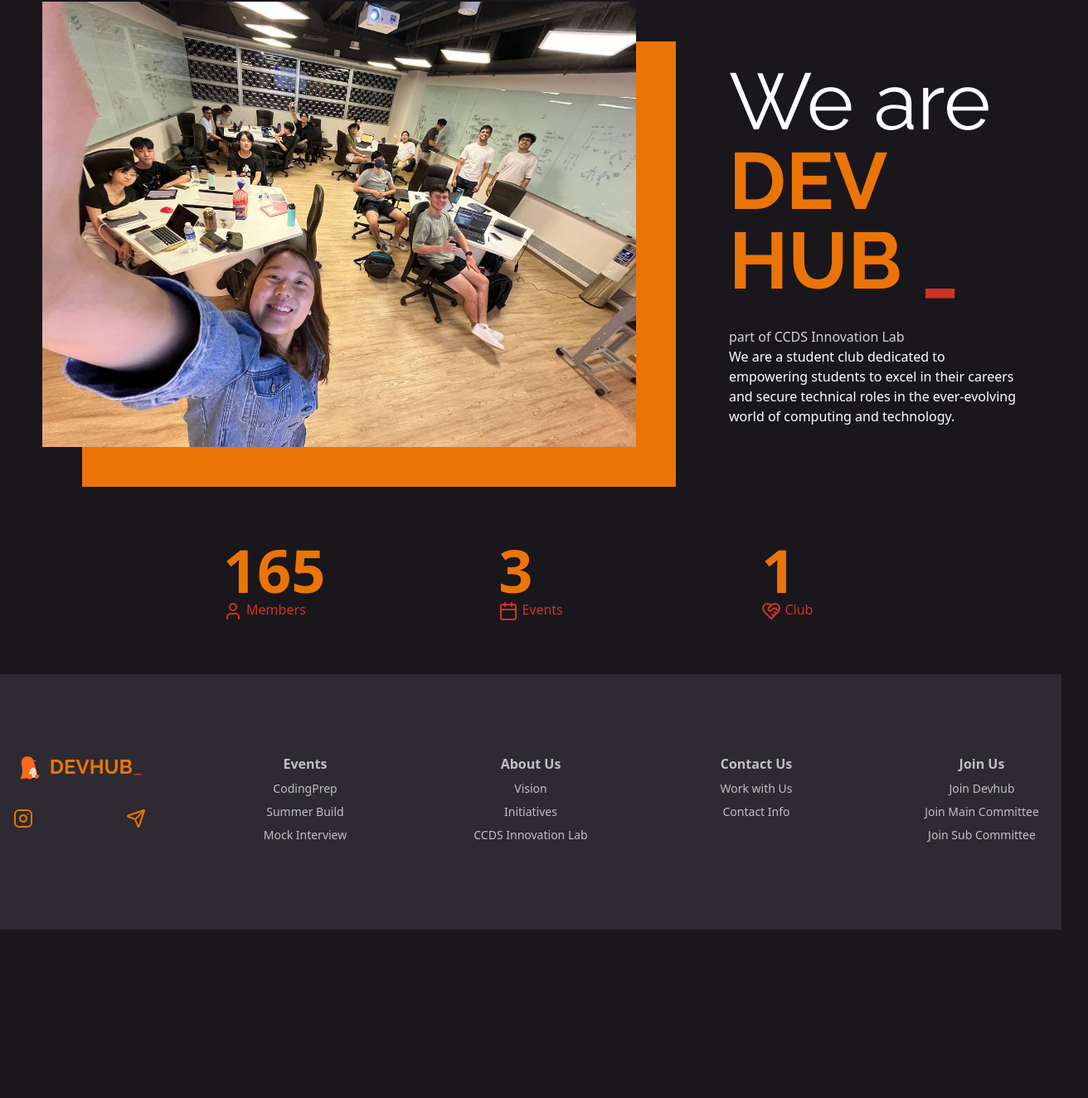
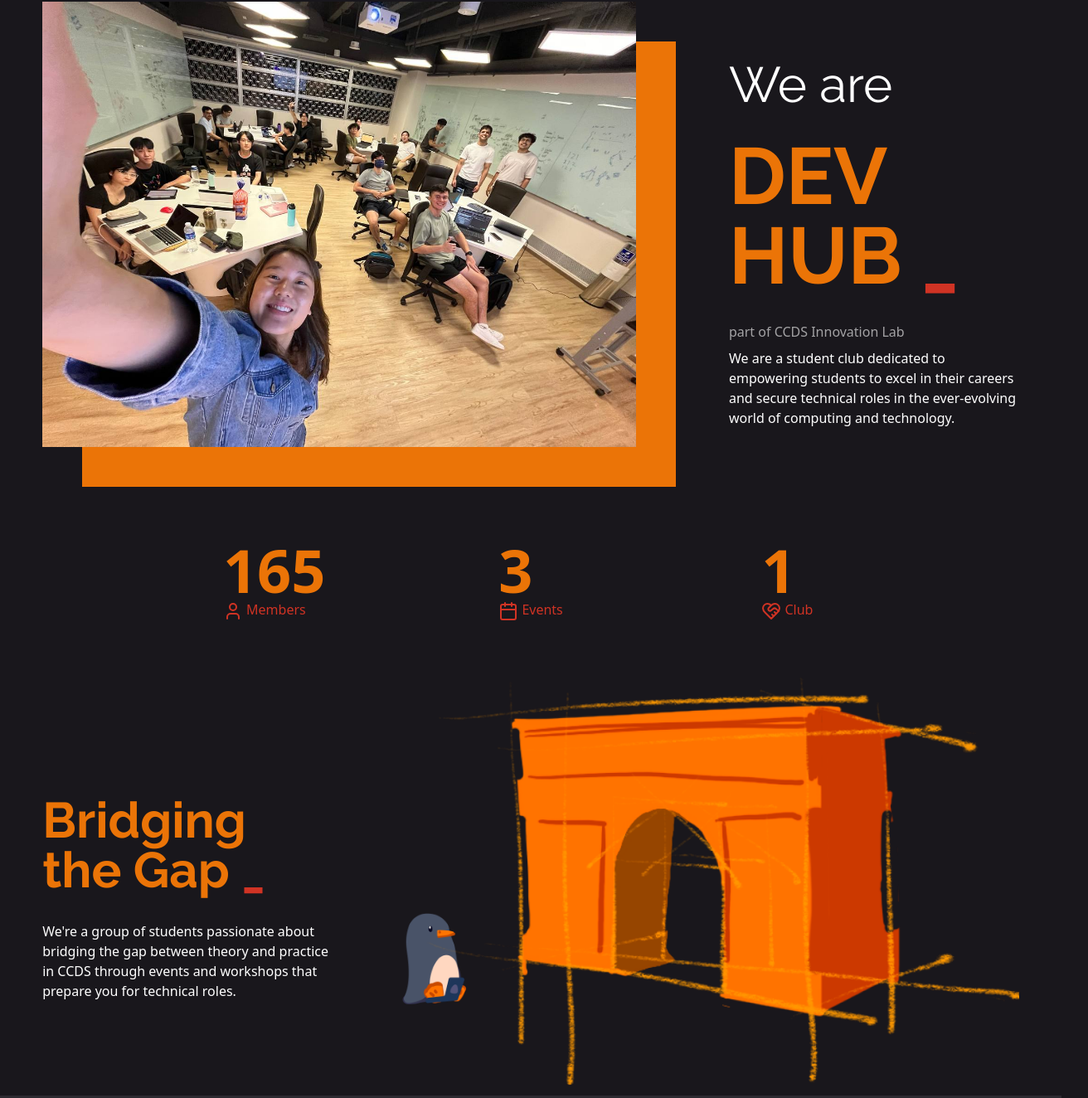
Before and after one commit to DevHub-iLab/website, an Astro site in the folder frontend/: page / in a window 1280 px wide. Shown: the part 102-1426 px from the top of the page at 83% size, 1312 px wide, since content can reach past the window. Before the commit the page ends 1223 px from the top, so only its background shows below. Built offline with nearby package versions, Linux system fonts and the light colour scheme; Astro itself is replaced by a stand-in of ours.

Commit message:
feat(frontend): add vision section to index page

```diff
--- a/frontend/src/components/nav/Footer.astro
+++ b/frontend/src/components/nav/Footer.astro
@@ -36,7 +36,7 @@
 ---
 
 <footer
-  class="grid gap-4 lg:grid-cols-[repeat(5,16em)] text-center justify-center py-24 bg-[--muted-background]"
+  class="grid gap-8 lg:gap-[4vw] lg:grid-cols-[repeat(5,10em)] text-center justify-center py-24 bg-[--muted-background]"
 >
   <div class="grid grid-cols-2 grid-rows-2 justify-items-center gap-4">
     <a class="col-span-2" href={Route.Home}> <Logo /> </a>
--- /dev/null
+++ b/frontend/src/components/style/H1.astro
@@ -0,0 +1,22 @@
+---
+//
+// Devhub Website
+// Style Components
+// H1 Header with Devhub Yellow and Red underscore style
+//
+
+import { cn } from "@/lib/utils";
+
+interface Props {
+  className?: string;
+}
+
+const { className = "" } = Astro.props;
+---
+
+<h1 class={cn("font-display font-bold", className)}>
+  <span class="text-[--yellow]">
+    <slot />
+  </span>
+  <span class="text-[--red]">_</span>
+</h1>
--- a/frontend/src/layouts/ThreeColumnLayout.astro
+++ b/frontend/src/layouts/MainAsideLayout.astro
@@ -2,10 +2,11 @@
 //
 // Devhub Website
 // Layouts
-// Three Column Layout
+// Main Aside (2-1 column) Layout
 //
 
 interface Props {
+  // whether to position the aside element on the left or right of the main element
   aside: "left" | "right";
 }
 
--- a/frontend/src/layouts/MainLayout.astro
+++ b/frontend/src/layouts/MainLayout.astro
@@ -19,7 +19,7 @@
 } = Astro.props;
 ---
 
-<html lang="en">
+<html lang="en" class="m-0">
   <head>
     <title>{title}</title>
     <meta name="description" content={description} />
--- a/frontend/src/pages/index.astro
+++ b/frontend/src/pages/index.astro
@@ -4,17 +4,21 @@
 // Homepage
 //
 import { Image } from "astro:assets";
-import MainLayout from "../layouts/MainLayout.astro";
-import ThreeColumnLayout from "../layouts/ThreeColumnLayout.astro";
+import MainLayout from "@/layouts/MainLayout.astro";
+import MainAsideLayout from "@/layouts/MainAsideLayout.astro";
+
+import { Route } from "./routes";
+import Statistics from "@/components/index/Statistics";
+import H1 from "@/components/style/H1.astro";
 
 import groupPhoto from "./group_photo.jpg";
-import { Route } from "./routes";
-import Statistics from "@/components/index/Statistics";
+import visionGraphic from "./vision_graphic.png";
 ---
 
 <MainLayout>
   <section id="introduction">
-    <ThreeColumnLayout aside="right">
+    <MainAsideLayout aside="right">
+      <!-- Overlapped yellow rectangle at the back of photo -->
       <div
         class="bg-[--yellow] translate-x-[6vmin] translate-y-[6vmin] mb-[6vmin] mr-[6vmin]"
       >
@@ -25,29 +29,47 @@
         />
       </div>
       <div slot="aside">
-        <h1 class="font-display text-8xl mb-8">
-          We are<br />
-          <span class="font-bold text-[--yellow]">
-            DEV <br />
+        <h1 class="font-display text-6xl">
+          We are
+          <H1 className="my-8 text-8xl">
+            DEV<br />
             HUB
-          </span><span class="font-bold text-[--red]">_</span>
+          </H1>
         </h1>
-        <p class="opacity-80">
+        <p class="opacity-60 my-2">
           part of
           <a class="hover:underline" href={Route.ILab}>CCDS Innovation Lab</a>
         </p>
+        <p>
         We are a student club dedicated to empowering students to excel in their
         careers and secure technical roles in the ever-evolving world of computing
         and technology.
+        </p>
       </div>
-    </ThreeColumnLayout>
+    </MainAsideLayout>
   </section>
 
   <section id="statistics">
     <Statistics client:visible />
   </section>
 
-  <section id="vision"></section>
+  <section id="vision">
+    <MainAsideLayout aside="left">
+      <div slot="aside">
+        <H1 className="my-8 text-6xl max-w-xs"> Bridging the Gap </H1>
+        <p>
+          We&apos;re a group of students passionate about  bridging the gap between theory and practice in CCDS through events and workshops that prepare you for technical roles.
+        </p>
+      </div>
+      <Image
+        src={visionGraphic}
+        alt="Bridging the Gap Graphic"
+        class="object-contain"
+        />
+    </MainAsideLayout>
+  </section>
 
-  <section id="events"></section>
+  <section id="events">
+
+  </section>
 </MainLayout>
```
Also changed, not shown: frontend/src/pages/vision_graphic.png (added).
